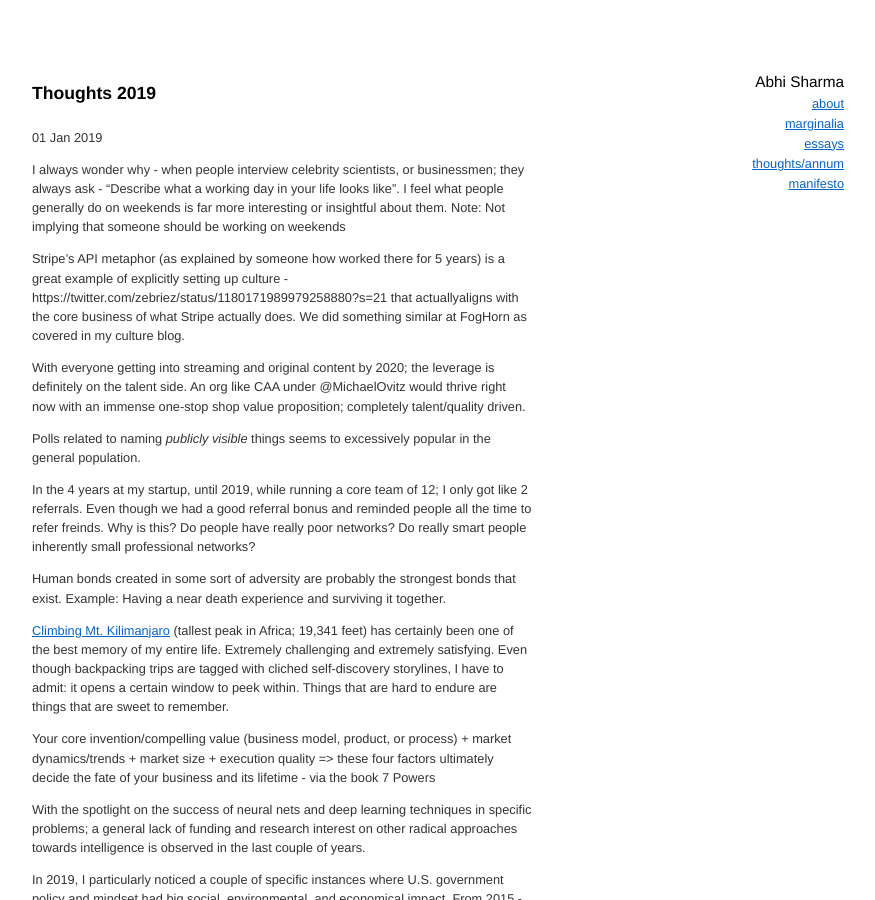
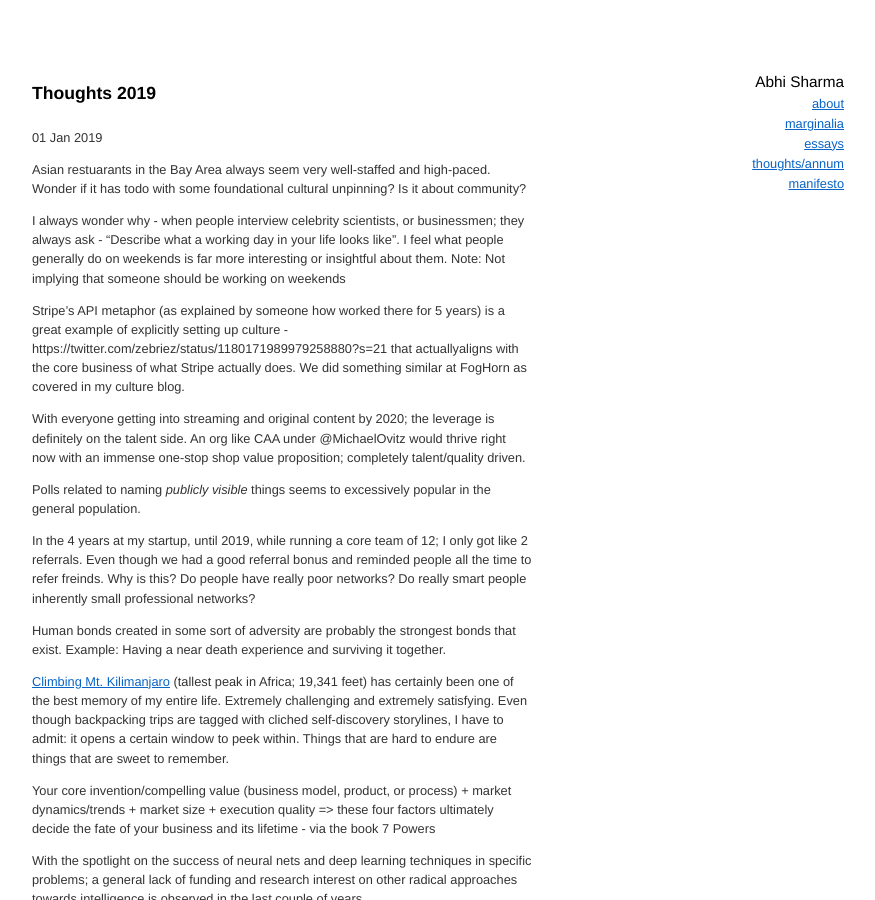
Before and after one commit to abhisharmab/abhisharmab.github.io, a Jekyll site: the page built from thoughts/_posts/2019-01-01-thoughts-in-2019.md, in a window 1280 px wide and 900 px high. Shown: the whole window, without its empty margins (192-1067 px from the left). Built offline with Jekyll 4.4.1, drawn with Linux system fonts in a browser that asks for light colours.

Commit message:
thoughts

```diff
--- a/thoughts/_posts/2019-01-01-thoughts-in-2019.md
+++ b/thoughts/_posts/2019-01-01-thoughts-in-2019.md
@@ -5,6 +5,8 @@ category: thoughts
 date: 2019-01-01
 abstract: Collage of powerful thoughts and notes
 ---
+
+Asian restuarants in the Bay Area always seem very well-staffed and high-paced. Wonder if it has todo with some foundational cultural unpinning? Is it about community?
 
 I always wonder why - when people interview celebrity scientists, or businessmen; they always ask - “Describe what a working day in your life looks like”. I feel what people generally do on weekends is far more interesting or insightful about them. Note: Not implying that someone should be working on weekends
 
```
